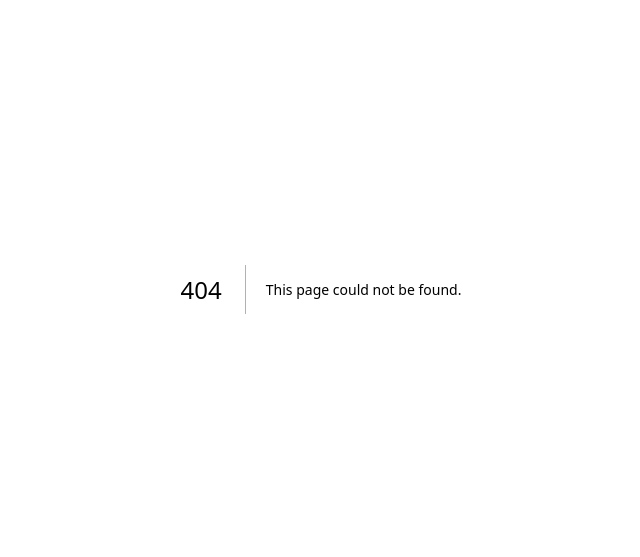
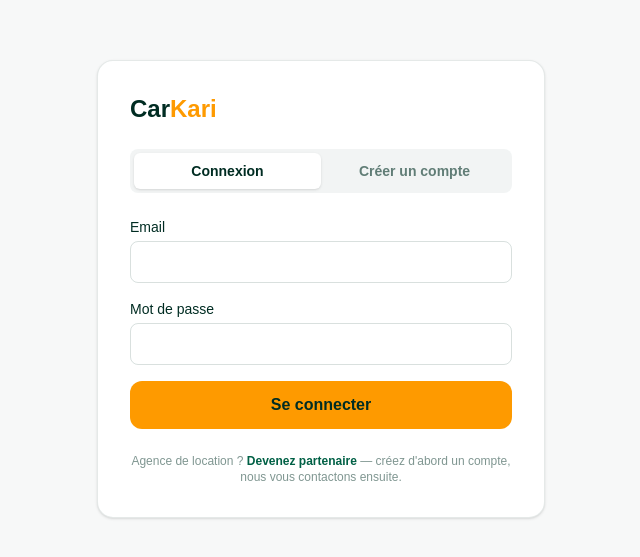
Before and after one commit to IYOV-AYGE/carkari, a Next.js app: page /auth in a window 1280 px wide. Before the commit this address had no page. Shown: the part 111-668 px from the top of the page, without its empty margins (319-959 px from the left). Built offline with nearby package versions, Linux system fonts and the light colour scheme.

Commit message:
Step 2b: auth (signup/login/signout), session middleware, session-aware navbar

```diff
--- /dev/null
+++ b/src/app/auth/actions.ts
@@ -0,0 +1,52 @@
+"use server";
+
+import { redirect } from "next/navigation";
+import { revalidatePath } from "next/cache";
+import { createClient } from "@/lib/supabase/server";
+
+export type AuthState = { error?: string; message?: string };
+
+export async function signIn(
+  _prev: AuthState,
+  formData: FormData
+): Promise<AuthState> {
+  const supabase = await createClient();
+  const { error } = await supabase.auth.signInWithPassword({
+    email: String(formData.get("email") ?? ""),
+    password: String(formData.get("password") ?? ""),
+  });
+  if (error) return { error: "Email ou mot de passe incorrect." };
+  revalidatePath("/", "layout");
+  redirect("/");
+}
+
+export async function signUp(
+  _prev: AuthState,
+  formData: FormData
+): Promise<AuthState> {
+  const supabase = await createClient();
+  const email = String(formData.get("email") ?? "");
+  const password = String(formData.get("password") ?? "");
+  const fullName = String(formData.get("full_name") ?? "");
+
+  if (password.length < 8)
+    return { error: "Le mot de passe doit contenir au moins 8 caractères." };
+
+  const { error } = await supabase.auth.signUp({
+    email,
+    password,
+    options: { data: { full_name: fullName } },
+  });
+  if (error) return { error: "Inscription impossible : " + error.message };
+  return {
+    message:
+      "Compte créé ! Vérifiez votre boîte mail pour confirmer votre adresse.",
+  };
+}
+
+export async function signOut() {
+  const supabase = await createClient();
+  await supabase.auth.signOut();
+  revalidatePath("/", "layout");
+  redirect("/");
+}
--- /dev/null
+++ b/src/app/auth/callback/route.ts
@@ -0,0 +1,13 @@
+// Handles the email-confirmation redirect from Supabase.
+import { NextResponse } from "next/server";
+import { createClient } from "@/lib/supabase/server";
+
+export async function GET(request: Request) {
+  const { searchParams, origin } = new URL(request.url);
+  const code = searchParams.get("code");
+  if (code) {
+    const supabase = await createClient();
+    await supabase.auth.exchangeCodeForSession(code);
+  }
+  return NextResponse.redirect(origin + "/");
+}
--- /dev/null
+++ b/src/app/auth/page.tsx
@@ -0,0 +1,98 @@
+"use client";
+
+import { useActionState, useState } from "react";
+import Link from "next/link";
+import { signIn, signUp, type AuthState } from "./actions";
+
+const initial: AuthState = {};
+
+export default function AuthPage() {
+  const [mode, setMode] = useState<"login" | "signup">("login");
+  const [loginState, loginAction, loginPending] = useActionState(signIn, initial);
+  const [signupState, signupAction, signupPending] = useActionState(signUp, initial);
+
+  const state = mode === "login" ? loginState : signupState;
+  const pending = mode === "login" ? loginPending : signupPending;
+
+  const input =
+    "mt-1 w-full rounded-lg border border-emerald-950/15 px-3 py-2.5 text-emerald-950";
+
+  return (
+    <main className="flex flex-1 items-center justify-center bg-emerald-950/[0.03] px-4 py-16">
+      <div className="w-full max-w-md rounded-2xl border border-emerald-950/10 bg-white p-8 shadow-sm">
+        <Link href="/" className="text-2xl font-extrabold text-emerald-950">
+          Car<span className="text-amber-500">Kari</span>
+        </Link>
+
+        <div className="mt-6 grid grid-cols-2 rounded-lg bg-emerald-950/5 p-1 text-sm font-semibold">
+          {(["login", "signup"] as const).map((m) => (
+            <button
+              key={m}
+              onClick={() => setMode(m)}
+              className={`rounded-md py-2 transition ${mode === m ? "bg-white text-emerald-950 shadow" : "text-emerald-950/60"}`}
+            >
+              {m === "login" ? "Connexion" : "Créer un compte"}
+            </button>
+          ))}
+        </div>
+
+        <form
+          action={mode === "login" ? loginAction : signupAction}
+          className="mt-6 space-y-4"
+        >
+          {mode === "signup" && (
+            <label className="block text-sm font-medium text-emerald-950">
+              Nom complet
+              <input name="full_name" required className={input} />
+            </label>
+          )}
+          <label className="block text-sm font-medium text-emerald-950">
+            Email
+            <input type="email" name="email" required className={input} />
+          </label>
+          <label className="block text-sm font-medium text-emerald-950">
+            Mot de passe
+            <input
+              type="password"
+              name="password"
+              required
+              minLength={mode === "signup" ? 8 : undefined}
+              className={input}
+            />
+          </label>
+
+          {state.error && (
+            <p className="rounded-lg bg-red-50 px-3 py-2 text-sm text-red-700">
+              {state.error}
+            </p>
+          )}
+          {state.message && (
+            <p className="rounded-lg bg-emerald-50 px-3 py-2 text-sm text-emerald-800">
+              {state.message}
+            </p>
+          )}
+
+          <button
+            type="submit"
+            disabled={pending}
+            className="w-full rounded-xl bg-amber-500 py-3 font-semibold text-emerald-950 transition hover:bg-amber-400 disabled:opacity-60"
+          >
+            {pending
+              ? "…"
+              : mode === "login"
+                ? "Se connecter"
+                : "Créer mon compte"}
+          </button>
+        </form>
+
+        <p className="mt-6 text-center text-xs text-emerald-950/50">
+          Agence de location ?{" "}
+          <Link href="/#agences" className="font-semibold text-emerald-800 hover:underline">
+            Devenez partenaire
+          </Link>{" "}
+          — créez d&apos;abord un compte, nous vous contactons ensuite.
+        </p>
+      </div>
+    </main>
+  );
+}
--- a/src/components/Navbar.tsx
+++ b/src/components/Navbar.tsx
@@ -1,6 +1,13 @@
 import Link from "next/link";
+import { createClient } from "@/lib/supabase/server";
+import { signOut } from "@/app/auth/actions";
 
-export function Navbar() {
+export async function Navbar() {
+  const supabase = await createClient();
+  const {
+    data: { user },
+  } = await supabase.auth.getUser();
+
   return (
     <header className="sticky top-0 z-40 border-b border-emerald-950/10 bg-white/90 backdrop-blur">
       <nav className="mx-auto flex h-16 max-w-6xl items-center justify-between px-4">
@@ -13,12 +20,25 @@ export function Navbar() {
           <Link href="/#agences" className="hover:text-emerald-950">Devenir partenaire</Link>
         </div>
         <div className="flex items-center gap-3">
+          {user ? (
+            <>
+              <span className="hidden text-sm text-emerald-950/70 sm:inline">
+                {user.user_metadata?.full_name || user.email}
+              </span>
+              <form action={signOut}>
+                <button className="rounded-full border border-emerald-950/15 px-4 py-2 text-sm font-medium text-emerald-950 hover:bg-emerald-950/5">
+                  Déconnexion
+                </button>
+              </form>
+            </>
+          ) : (
             <Link
               href="/auth"
               className="rounded-full border border-emerald-950/15 px-4 py-2 text-sm font-medium text-emerald-950 hover:bg-emerald-950/5"
             >
               Connexion
             </Link>
+          )}
         </div>
       </nav>
     </header>
--- /dev/null
+++ b/src/middleware.ts
@@ -0,0 +1,32 @@
+// Refreshes Supabase auth sessions on every request (SPEC.md §5).
+import { createServerClient } from "@supabase/ssr";
+import { NextResponse, type NextRequest } from "next/server";
+
+export async function middleware(request: NextRequest) {
+  let response = NextResponse.next({ request });
+
+  const supabase = createServerClient(
+    process.env.NEXT_PUBLIC_SUPABASE_URL!,
+    process.env.NEXT_PUBLIC_SUPABASE_ANON_KEY!,
+    {
+      cookies: {
+        getAll: () => request.cookies.getAll(),
+        setAll: (all) => {
+          all.forEach(({ name, value }) => request.cookies.set(name, value));
+          response = NextResponse.next({ request });
+          all.forEach(({ name, value, options }) =>
+            response.cookies.set(name, value, options)
+          );
+        },
+      },
+    }
+  );
+
+  // IMPORTANT: do not remove — keeps sessions alive.
+  await supabase.auth.getUser();
+  return response;
+}
+
+export const config = {
+  matcher: ["/((?!_next/static|_next/image|favicon.ico|.*\\.(?:svg|png|jpg|jpeg|webp)$).*)"],
+};
```
Lines whose indentation alone changed are shown as unchanged.
